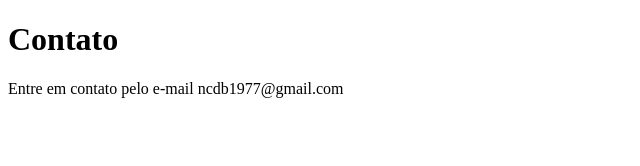
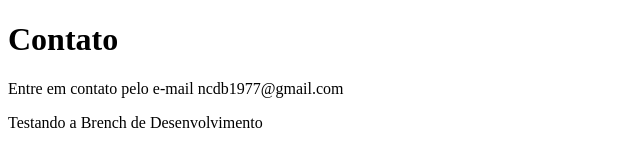
Before and after one commit to Nilton-Cesar-Dantas/Sistema-de-cadastro, a plain HTML site: page contato.html in a window 1280 px wide. Shown: the whole page, without its empty margins (0-640 px from the left). Drawn offline with Linux system fonts and the light colour scheme.

Commit message:
Testando Branch desenvolvimento

```diff
--- a/contato.html
+++ b/contato.html
@@ -9,5 +9,6 @@
 <body>
     <h1>Contato</h1>
     <p>Entre em contato pelo e-mail ncdb1977@gmail.com</p>
+    <p>Testando a Brench de Desenvolvimento</p>
 </body>
 </html>
```
